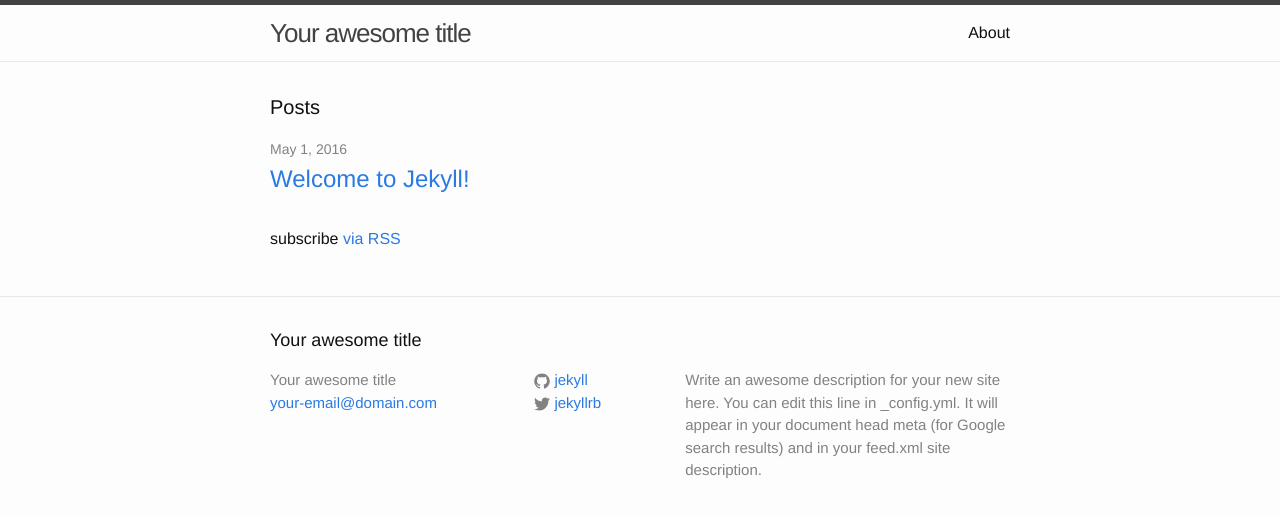
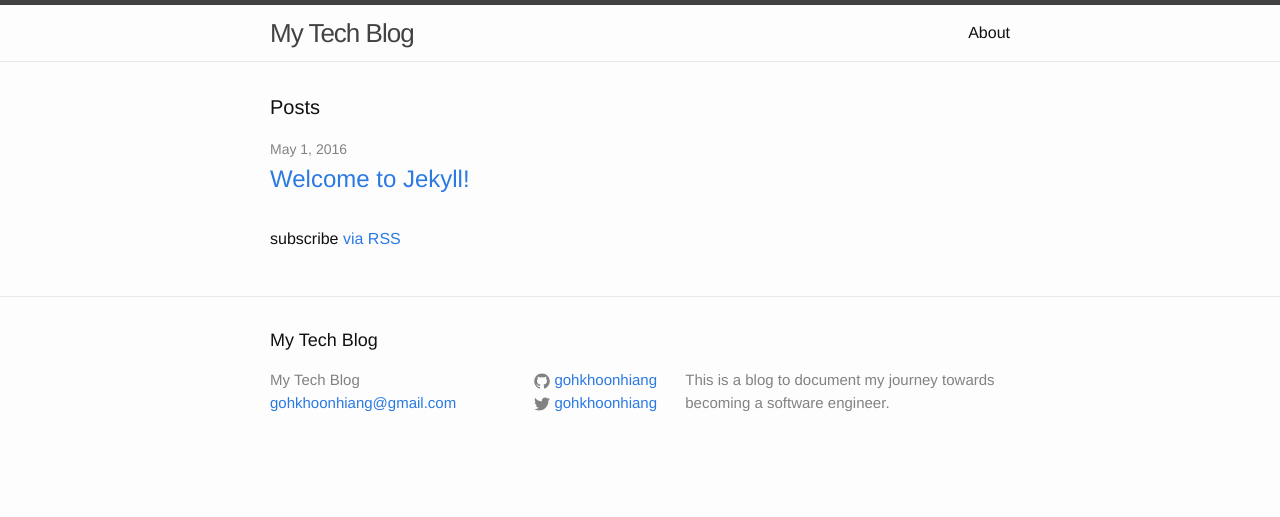
Before and after one commit to gohkhoonhiang/gohkhoonhiang.github.io, a Jekyll site: the page built from index.html, in a window 1280 px wide. Shown: the top 517 px of the page. Built offline with Jekyll 4.4.1, drawn with Linux system fonts in a browser that asks for light colours.

Commit message:
Changed site settings

```diff
--- a/_config.yml
+++ b/_config.yml
@@ -6,16 +6,14 @@
 # 'jekyll serve'. If you change this file, please restart the server process.
 
 # Site settings
-title: Your awesome title
-email: your-email@domain.com
+title: My Tech Blog
+email: gohkhoonhiang@gmail.com
 description: > # this means to ignore newlines until "baseurl:"
-  Write an awesome description for your new site here. You can edit this
-  line in _config.yml. It will appear in your document head meta (for
-  Google search results) and in your feed.xml site description.
+    This is a blog to document my journey towards becoming a software engineer.
 baseurl: "" # the subpath of your site, e.g. /blog
-url: "http://yourdomain.com" # the base hostname & protocol for your site
-twitter_username: jekyllrb
-github_username:  jekyll
+url: "" # the base hostname & protocol for your site
+twitter_username: gohkhoonhiang
+github_username: gohkhoonhiang
 
 # Build settings
 markdown: kramdown
```
